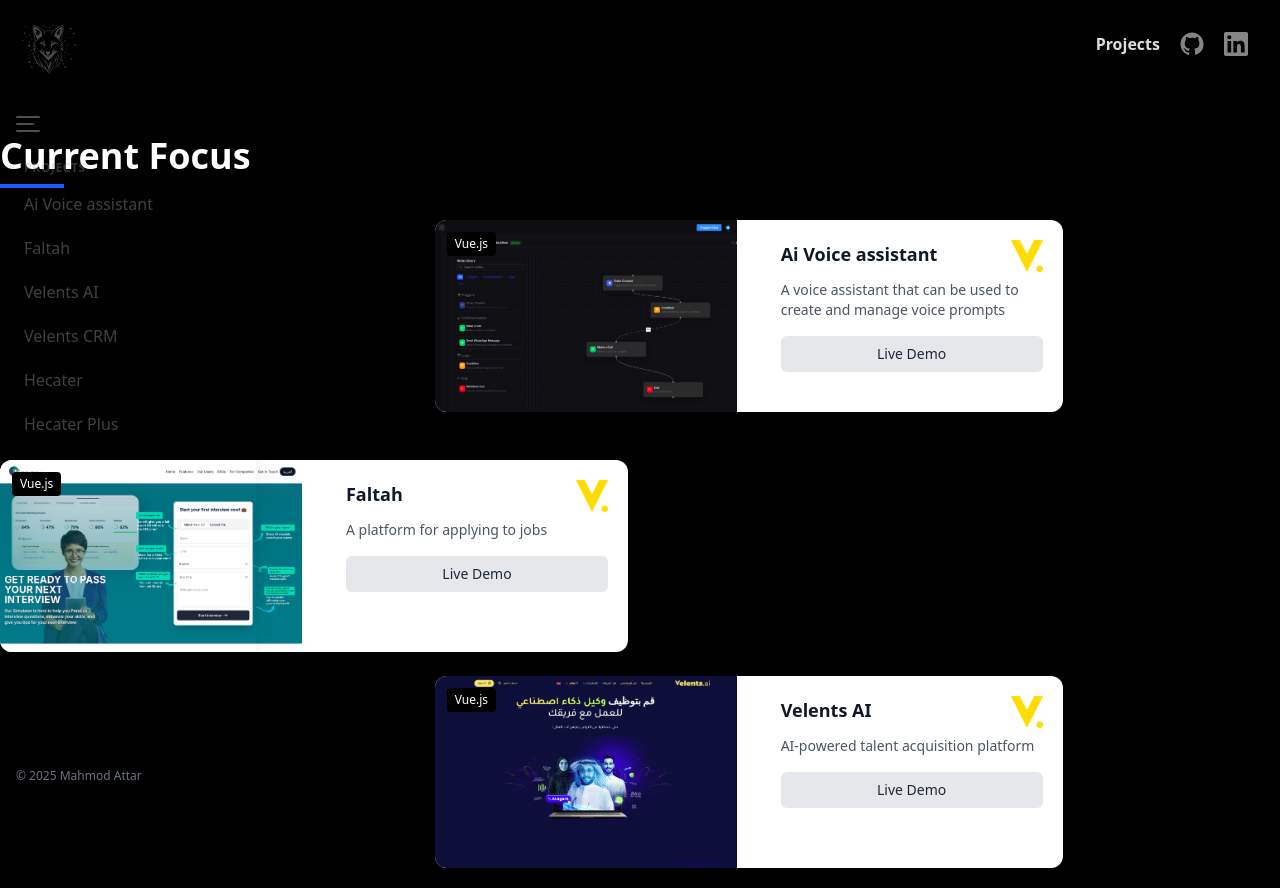
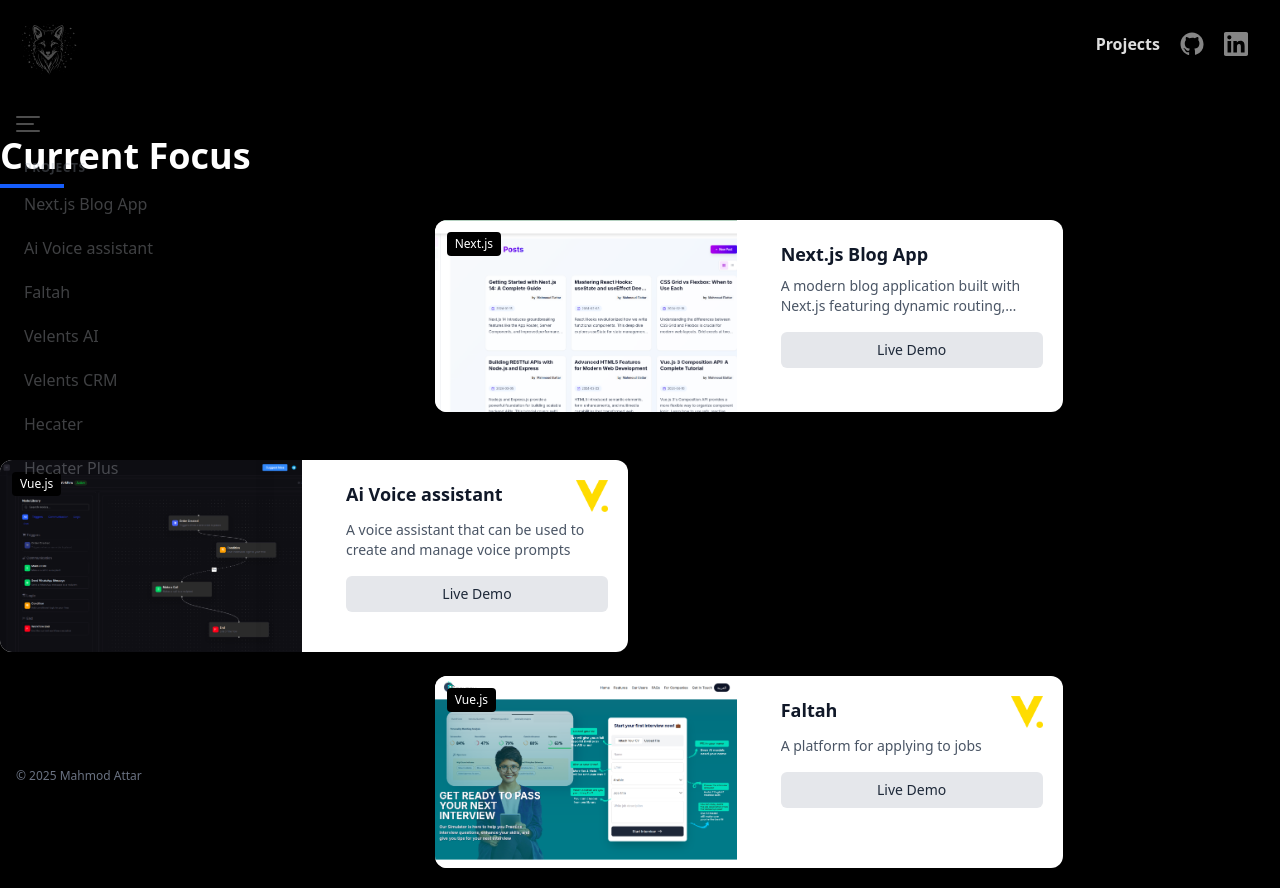
Before and after one commit to Attar74/portfolio, a React (Vite) app: page /projects in a window 1280 px wide. Built offline with nearby package versions, Linux system fonts and the light colour scheme.

Commit message:
add next blog app

```diff
--- a/src/components/ProjectItem.jsx
+++ b/src/components/ProjectItem.jsx
@@ -44,6 +44,7 @@
             {title}
           </h3>
 
+          {companyLink && (
             <span className="flex items-center gap-1 hover:scale-105 transition-all duration-300 cursor-pointer">
               <a href={companyLink} target="_blank" rel="noopener noreferrer">
                 <img
@@ -53,6 +54,7 @@
                 />
               </a>
             </span>
+          )}
         </div>
 
         <p className="text-gray-600 dark:text-gray-400 text-sm mb-4 line-clamp-2">
--- a/src/data/projects.js
+++ b/src/data/projects.js
@@ -1,6 +1,19 @@
 import HectarLogo from '../assets/hectar-logo.png';
 import VelentsLogo from '../assets/velents-logo.png';
 const projects = [
+  {
+    id: 1,
+    title: 'Next.js Blog App',
+    description:
+      'A modern blog application built with Next.js featuring dynamic routing, server-side rendering, and a clean responsive design',
+    technologies: ['Next.js', 'React', 'Tailwind CSS', 'typescript'],
+    imageUrl: '/images/next-blog-app.png',
+    githubUrl: null,
+    featured: true,
+    link: 'https://next-blog-app-seven-teal.vercel.app/',
+    companyLink: null,
+    companyLogo: null,
+  },
   {
     id: 5,
     title: 'Ai Voice assistant',
```
Also changed, not shown: public/images/next-blog-app.png (added). Lines whose indentation alone changed are shown as unchanged.
